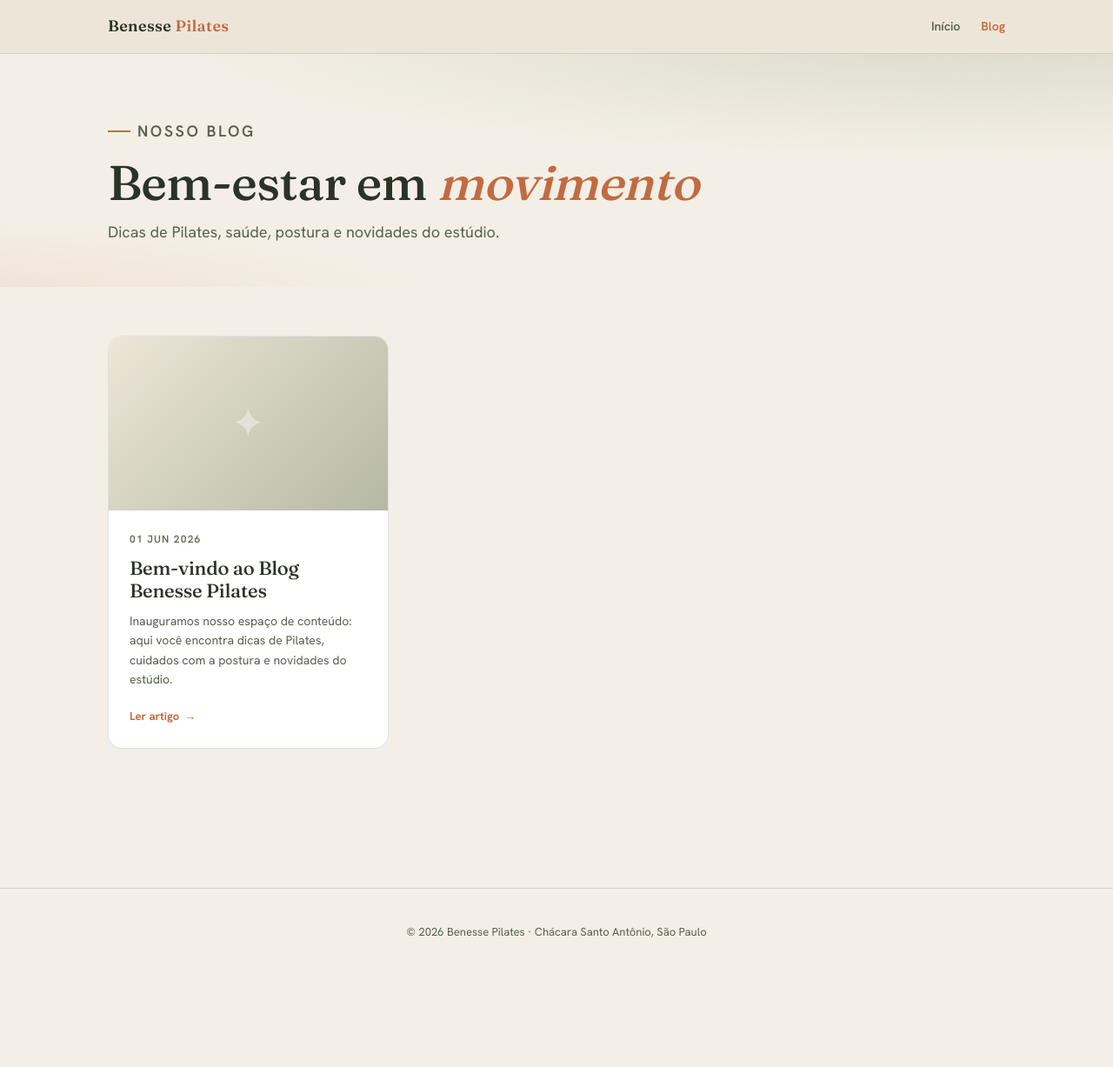
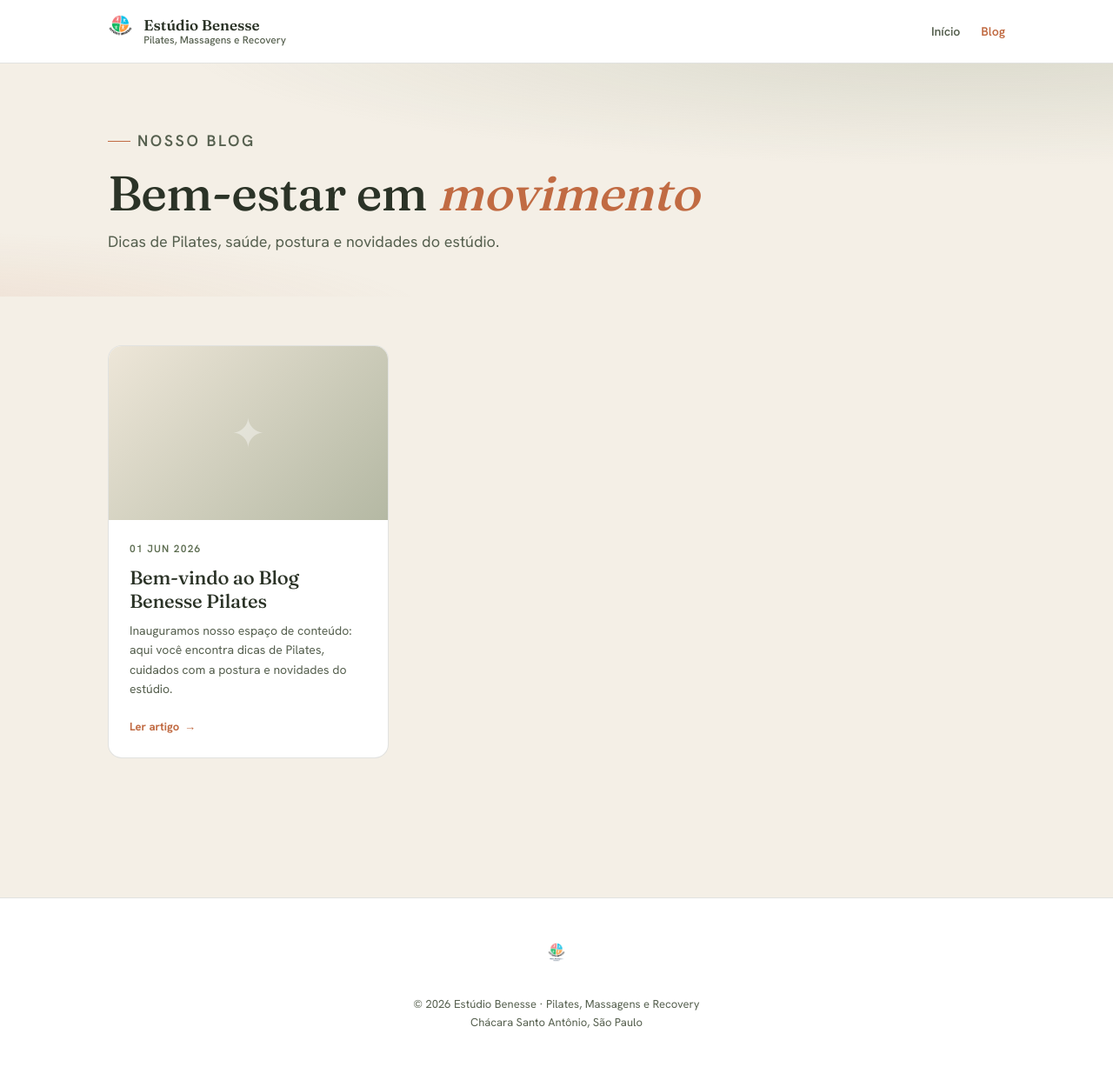
Before and after one commit to drptze-teste/sanopilates, a Jekyll site: the page built from blog/index.html, in a window 1280 px wide. Shown: the whole page at 87% size. Built offline with Jekyll 4.4.1, drawn with Linux system fonts in a browser that asks for light colours; before the commit the page ends 1123 px from its top, so only the background shows below that.

Commit message:
feat: logo Estúdio Benesse no header/footer do blog + fix workflow

```diff
--- a/_layouts/default.html
+++ b/_layouts/default.html
@@ -3,7 +3,7 @@
 <head>
 <meta charset="UTF-8" />
 <meta name="viewport" content="width=device-width, initial-scale=1.0" />
-<title>{{ page.title }} · Benesse Pilates</title>
+<title>{{ page.title }} · Estúdio Benesse</title>
 <meta name="description" content="{{ page.description | default: site.description }}" />
 
 <link rel="preconnect" href="https://fonts.googleapis.com">
@@ -38,28 +38,51 @@
 
   /* ---------- TOPBAR ---------- */
   .topbar{
-    background:var(--cream-2);
+    background:#fff;
     border-bottom:1px solid var(--line);
-    padding:16px 0;
+    padding:10px 0;
   }
   .topbar-inner{
     display:flex;align-items:center;justify-content:space-between;gap:16px;
   }
-  .brand{font-family:'Fraunces',serif;font-size:18px;font-weight:600;letter-spacing:.02em}
-  .brand span{color:var(--clay)}
+  .brand-logo{
+    display:flex;align-items:center;gap:12px;text-decoration:none;
+  }
+  .brand-logo img{
+    height:52px;width:auto;
+  }
+  .brand-logo-text{
+    display:flex;flex-direction:column;line-height:1.2;
+  }
+  .brand-logo-text strong{
+    font-family:'Fraunces',serif;font-size:17px;font-weight:600;color:var(--ink);
+  }
+  .brand-logo-text span{
+    font-size:12px;color:var(--ink-soft);font-weight:500;
+  }
   .nav-links{display:flex;gap:24px;font-size:14px;font-weight:600;color:var(--ink-soft)}
   .nav-links a:hover{color:var(--clay)}
   .nav-links a.active{color:var(--clay)}
+
+  @media(max-width:480px){
+    .brand-logo img{height:40px}
+    .brand-logo-text strong{font-size:15px}
+    .brand-logo-text span{display:none}
+  }
 
   /* ---------- FOOTER ---------- */
   .site-footer{
     margin-top:80px;
     padding:40px 0;
     border-top:1px solid var(--line);
+    background:#fff;
+  }
+  .site-footer-inner{
+    display:flex;flex-direction:column;align-items:center;gap:16px;
     text-align:center;
-    font-size:13px;
-    color:var(--ink-soft);
   }
+  .site-footer img{height:56px;width:auto;opacity:.85}
+  .site-footer p{font-size:13px;color:var(--ink-soft)}
   .site-footer a{color:var(--clay)}
 </style>
 </head>
@@ -67,7 +90,13 @@
 
 <nav class="topbar">
   <div class="wrap topbar-inner">
-    <a href="{{ site.baseurl }}/" class="brand">Benesse <span>Pilates</span></a>
+    <a href="{{ site.baseurl }}/" class="brand-logo">
+      <img src="{{ site.baseurl }}/images/logo-benesse-transparente.png" alt="Estúdio Benesse" />
+      <div class="brand-logo-text">
+        <strong>Estúdio Benesse</strong>
+        <span>Pilates, Massagens e Recovery</span>
+      </div>
+    </a>
     <div class="nav-links">
       <a href="{{ site.baseurl }}/">Início</a>
       <a href="{{ site.baseurl }}/blog/" class="{% if page.layout == 'post' or page.url contains '/blog' %}active{% endif %}">Blog</a>
@@ -78,8 +107,10 @@
 {{ content }}
 
 <footer class="site-footer">
-  <div class="wrap">
-    <p>© {{ 'now' | date: "%Y" }} Benesse Pilates · Chácara Santo Antônio, São Paulo</p>
+  <div class="wrap site-footer-inner">
+    <img src="{{ site.baseurl }}/images/logo-benesse.png" alt="Estúdio Benesse" />
+    <p>© {{ 'now' | date: "%Y" }} Estúdio Benesse · Pilates, Massagens e Recovery<br>
+    Chácara Santo Antônio, São Paulo</p>
   </div>
 </footer>
 
```
Also changed, not shown: .github/workflows/weekly-blog-post.yml, images/logo-benesse-tagline.png (added), images/logo-benesse-transparente.png (added), images/logo-benesse.png (added).
